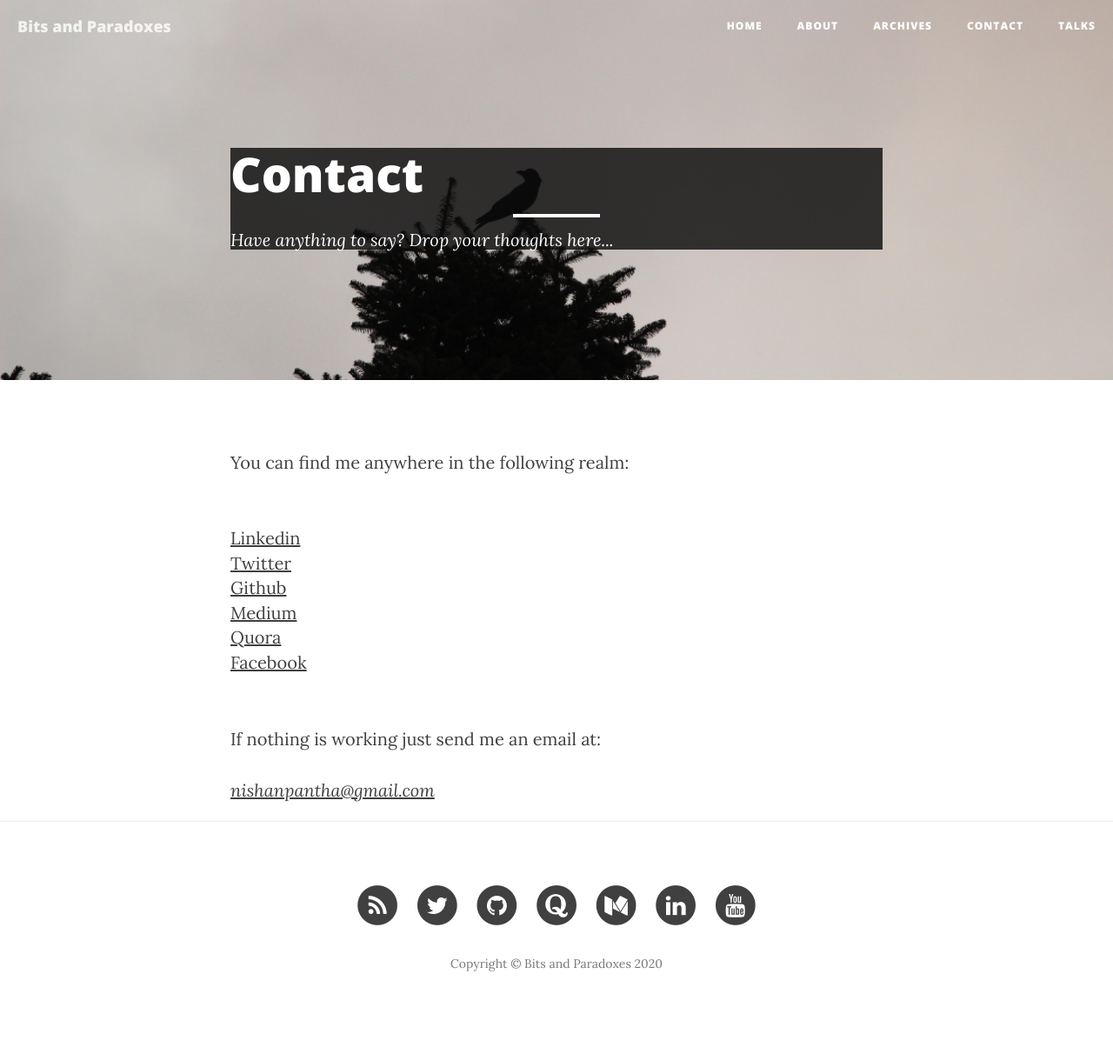
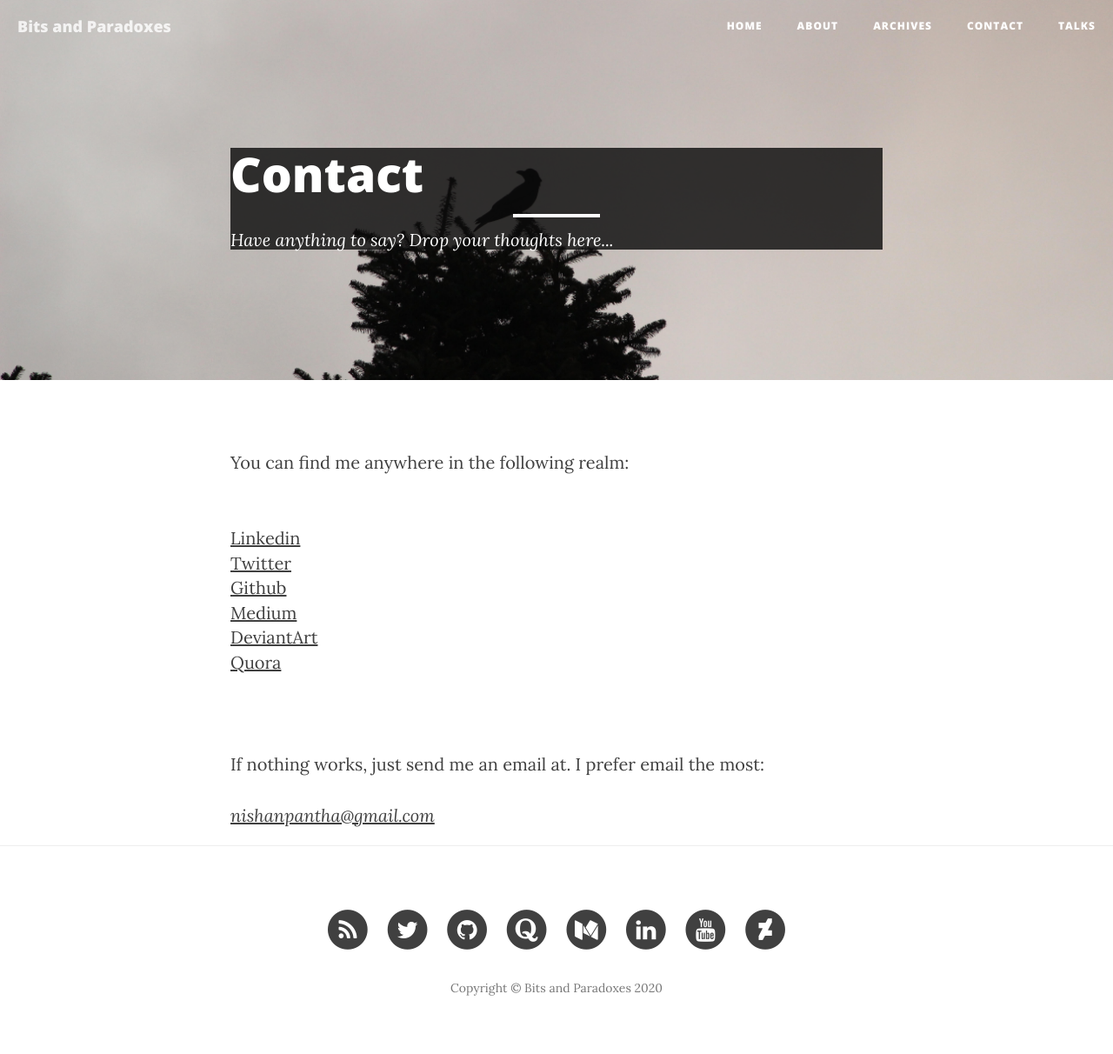
Before and after one commit to NISH1001/NISH1001.github.io, a Jekyll site: the page built from contact.html, in a window 1280 px wide. Shown: the whole page at 87% size. Built offline with Jekyll 4.4.1, drawn with Linux system fonts in a browser that asks for light colours; before the commit the page ends 1184 px from its top, so only the background shows below that.

Commit message:
Add DeviantArt link to the footer and contact section

```diff
--- a/_config.yml
+++ b/_config.yml
@@ -13,6 +13,7 @@
 # facebook_username: nishparadox
 linkedin_username : nishparadox
 quora_username : nishan-pantha
+deviantart_username: nishparadox
 youtube_username: UCNSZ1lV7udogWO8EBxJGkqg
 #email_username: nishanpantha@gmail.com
 
--- a/_includes/footer.html
+++ b/_includes/footer.html
@@ -84,6 +84,16 @@
                         </a>
                     </li>
                     {% endif %}
+                    {% if site.deviantart_username%}
+                    <li>
+                        <a href="https://www.deviantart.com/{{ site.deviantart_username}}">
+                            <span class="fa-stack fa-lg">
+                                <i class="fa fa-circle fa-stack-2x"></i>
+                                <i class="fa fa-deviantart fa-stack-1x fa-inverse"></i>
+                            </span>
+                        </a>
+                    </li>
+                    {% endif %}
                     {% if site.email_username %}
                     <li>
                         <a href="mailto:{{ site.email_username }}">
--- a/contact.html
+++ b/contact.html
@@ -16,12 +16,13 @@
 <br/>
 <a class="paradox" href="https://medium.com/@nishparadox">Medium</a>
 <br/>
+<a class="paradox" href="https://www.deviantart.com/nishparadox">DeviantArt</a>
+<br/>
 <a class="paradox" href="http://quora.com/nishan-pantha">Quora</a>
 <br/>
-<a class="paradox" href="http://facebook.com/nishparadox">Facebook</a>
 <br/>
 <br/>
-<p>If nothing is working just send me an email at:</p>
+<p>If nothing works, just send me an email at. I prefer email the most:</p>
 <em class="paradox">nishanpantha@gmail.com</em>
 
 
```
